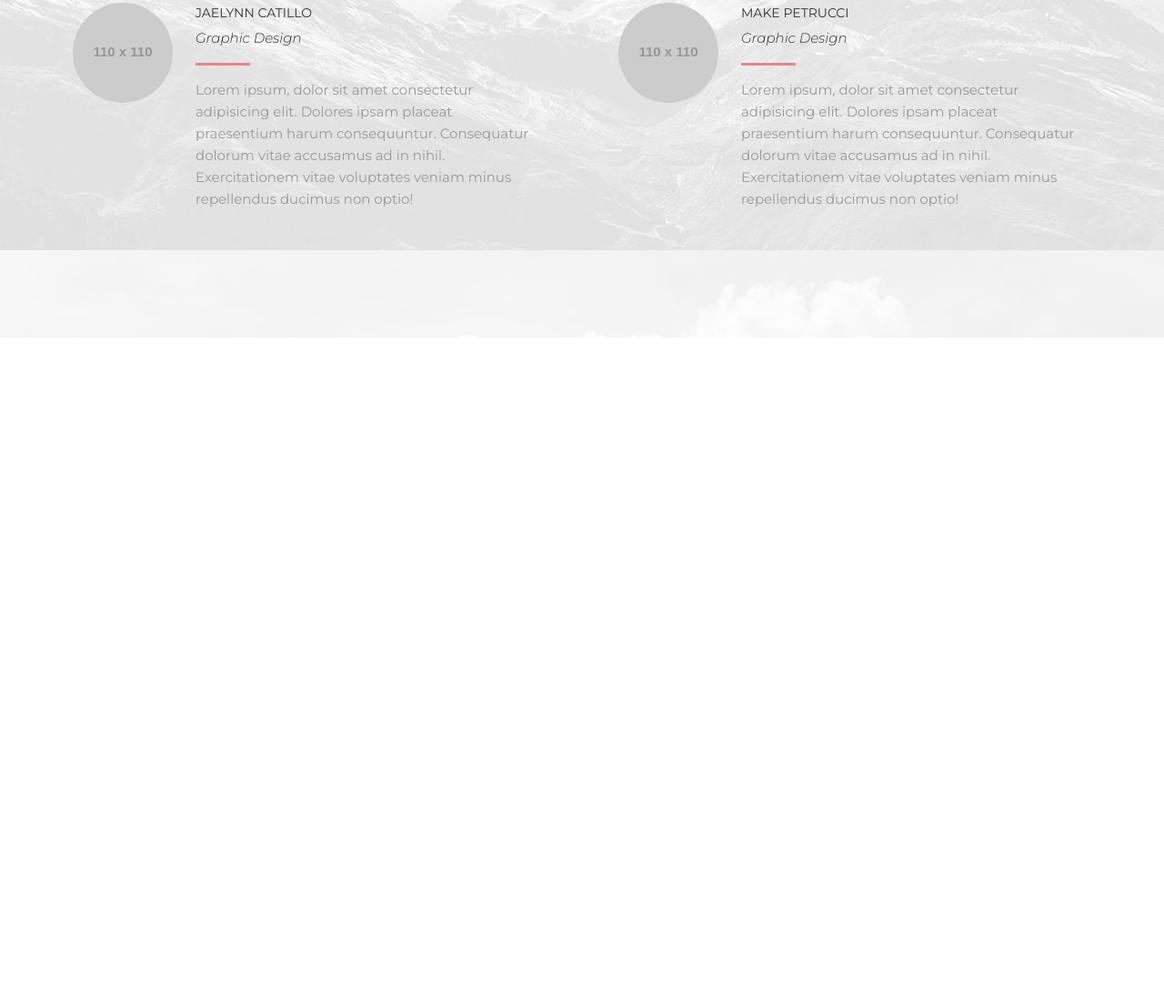
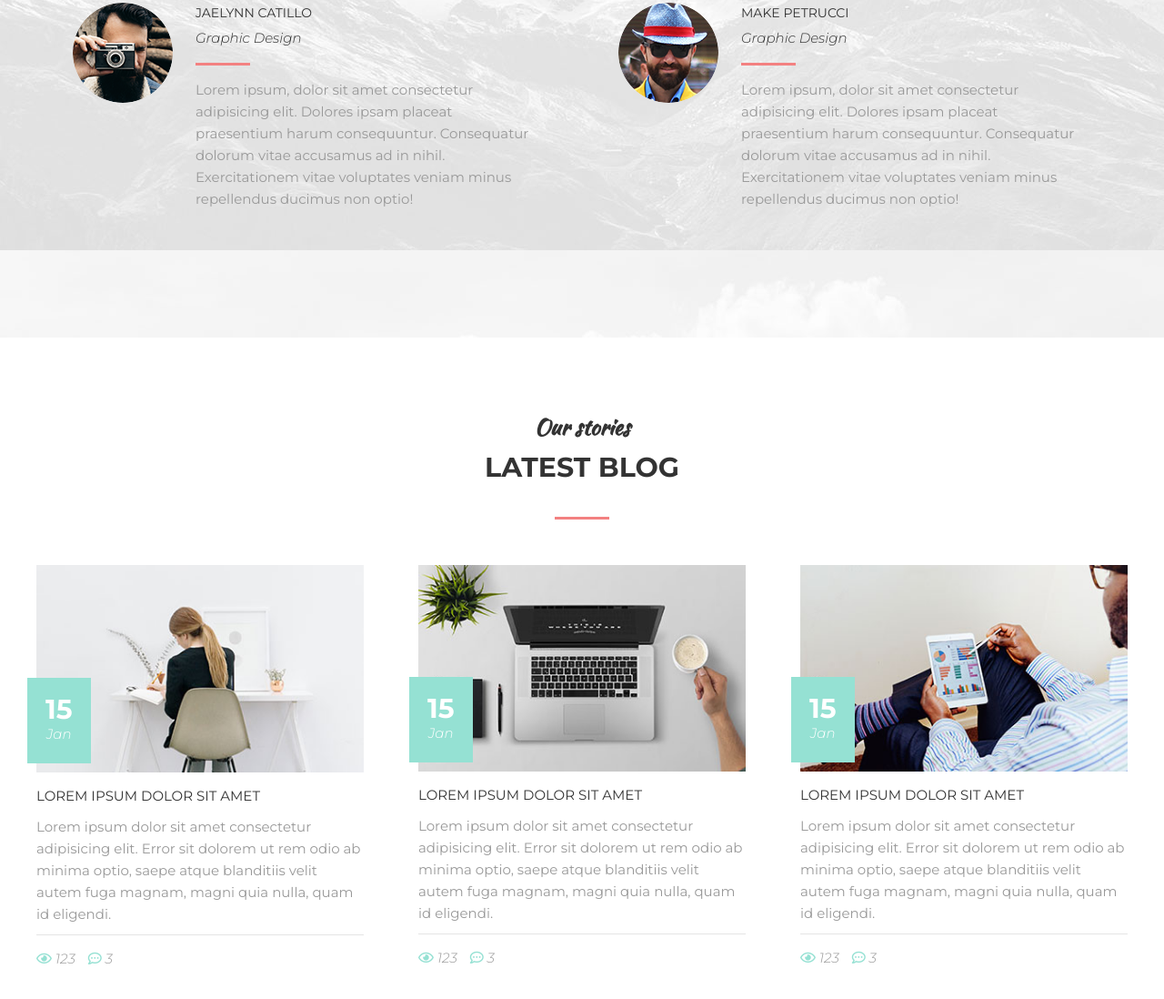
Before and after one commit to vladimirkhvan/layout-creating, a plain HTML site: page Mogo/index.html in a window 1280 px wide. Shown: the part 7689-8787 px from the top of the page at 91% size. Before the commit the page ends 8060 px from the top, so only its background shows below. Drawn offline with Linux system fonts and the light colour scheme; placeholder pictures from the web are drawn by us.

Commit message:
blog block was added

```diff
--- a/Mogo/assets/css/style.css
+++ b/Mogo/assets/css/style.css
@@ -776,3 +776,94 @@ header{
     background-color: #f38181;
 
 }
+
+/* BLOG */
+
+.blog{
+    display: flex;
+    justify-content:space-between;
+}
+
+.blogItem{
+    width: 30%;
+}
+
+.blogHeader{
+    position: relative;
+    margin-bottom: 14px;
+}
+
+.blogPhoto{
+    display: block;
+    max-width: 100%;
+    height: auto;
+}
+
+.blogDate{
+    padding: 20px;
+
+    background-color: #95e1d3;
+
+    font-style: italic;
+    font-size: 15px;
+    color: #fff;
+    font-weight: 300;
+    text-align: center;
+
+    position:absolute;
+    bottom: 10px;
+    left: -10px;
+    z-index: 1;
+}
+
+.blogDateDay{
+    font-size: 30px;
+    line-height: 1;
+    font-weight: 700;
+    font-style: normal;
+}
+
+.blogTitle{
+    font-style: 14px;
+    color: #333;
+    text-transform: uppercase;
+    margin-bottom: 10px;
+}
+
+.blogContent{
+    margin-bottom: 10px;
+}
+
+.blogTitle a{
+    text-decoration: none;
+    color: inherit;
+}
+
+.blogTitle a:hover{
+    text-decoration:underline;
+}
+
+.blogText{
+    font-style: 15px;
+    color: #999;
+}
+
+.blogFooter{
+    padding-top: 14px;
+    border-top: 1px solid #e5e5e5;
+
+    font-style: 15px;
+    font-weight: 300;
+    font-style: italic;
+    color: #999;
+}
+
+.blogStatItem{
+    display: inline-block;
+    vertical-align: top;
+    margin-right: 10px;
+}
+
+.blogStatItem i{
+    color: #95e1d3;
+}
--- a/Mogo/index.html
+++ b/Mogo/index.html
@@ -603,7 +603,7 @@
             <div class="clients">
 
                 <div class="clientsItem">
-                    <img class = "clientsPhoto" src="http://placehold.it/110x110" alt="">
+                    <img class = "clientsPhoto" src="assets/img/clients/1.png" alt="">
                     <div class="clientsContent">
                         <div class="clientsName">Matthew Dix</div>
                         <div class="clientsProf">Graphic Design</div>
@@ -614,7 +614,7 @@
                 </div>
 
                 <div class="clientsItem">
-                    <img class = "clientsPhoto" src="http://placehold.it/110x110" alt="">
+                    <img class = "clientsPhoto" src="assets/img/clients/2.png" alt="">
                     <div class="clientsContent">
                         <div class="clientsName">Nick karvouns</div>
                         <div class="clientsProf">Graphic Design</div>
@@ -625,7 +625,7 @@
                 </div>
 
                 <div class="clientsItem">
-                    <img class = "clientsPhoto" src="http://placehold.it/110x110" alt="">
+                    <img class = "clientsPhoto" src="assets/img/clients/3.png" alt="">
                     <div class="clientsContent">
                         <div class="clientsName">jaelynn catillo</div>
                         <div class="clientsProf">Graphic Design</div>
@@ -636,7 +636,7 @@
                 </div>
 
                 <div class="clientsItem">
-                    <img class = "clientsPhoto" src="http://placehold.it/110x110" alt="">
+                    <img class = "clientsPhoto" src="assets/img/clients/4.png" alt="">
                     <div class="clientsContent">
                         <div class="clientsName">make petrucci</div>
                         <div class="clientsProf">Graphic Design</div>
@@ -651,6 +651,132 @@
         </div>
     </section>
 
+    <section class="section">
+        <div class="container">
+
+            <div class="sectionHeader">
+                <h3 class = "sectionSubTitle">Our stories</h2>
+                <h2 class = "sectionTitle">latest blog</h2>
+            </div>
+
+            <div class="blog">
+
+                <div class="blogItem">
+                    <div class="blogHeader">
+                        <a href="#">
+                            <img src="assets/img/blog/1.jpg" alt="" class="blogPhoto">
+                        </a>
+                        <div class="blogDate">
+                            <div class="blogDateDay">15</div>
+                            Jan
+                        </div>
+                    </div>
+
+                    <div class="blogContent">
+
+                        <div class="blogTitle">
+                            <a href="#">
+                                Lorem ipsum dolor sit amet
+                            </a>
+                        </div>
+                        <div class="blogText">
+                            Lorem ipsum dolor sit amet consectetur adipisicing elit. Error sit dolorem ut rem odio ab minima optio, saepe atque blanditiis velit autem fuga magnam, magni quia nulla, quam id eligendi.
+                        </div>
+
+                    </div>
+
+                    <div class="blogFooter">
+                        <span class="blogStatItem">
+                            <i class="far fa-eye"></i>
+                            123
+                        </span>
+                        <span class="blogStatItem">
+                            <i class="far fa-comment-dots"></i>
+                            3
+                        </span>
+                    </div>
+
+                </div>
+
+                <div class="blogItem">
+                    <div class="blogHeader">
+                        <a href="#">
+                            <img src="assets/img/blog/2.jpg" alt="" class="blogPhoto">
+                        </a>
+                        <div class="blogDate">
+                            <div class="blogDateDay">15</div>
+                            Jan
+                        </div>
+                    </div>
+
+                    <div class="blogContent">
+
+                        <div class="blogTitle">
+                            <a href="#">
+                                Lorem ipsum dolor sit amet
+                            </a>
+                        </div>
+                        <div class="blogText">
+                            Lorem ipsum dolor sit amet consectetur adipisicing elit. Error sit dolorem ut rem odio ab minima optio, saepe atque blanditiis velit autem fuga magnam, magni quia nulla, quam id eligendi.
+                        </div>
+
+                    </div>
+
+                    <div class="blogFooter">
+                        <span class="blogStatItem">
+                            <i class="far fa-eye"></i>
+                            123
+                        </span>
+                        <span class="blogStatItem">
+                            <i class="far fa-comment-dots"></i>
+                            3
+                        </span>
+                    </div>
+
+                </div>
+
+                <div class="blogItem">
+                    <div class="blogHeader">
+                        <a href="#">
+                            <img src="assets/img/blog/3.jpg" alt="" class="blogPhoto">
+                        </a>
+                        <div class="blogDate">
+                            <div class="blogDateDay">15</div>
+                            Jan
+                        </div>
+                    </div>
+
+                    <div class="blogContent">
+
+                        <div class="blogTitle">
+                            <a href="#">
+                                Lorem ipsum dolor sit amet
+                            </a>
+                        </div>
+                        <div class="blogText">
+                            Lorem ipsum dolor sit amet consectetur adipisicing elit. Error sit dolorem ut rem odio ab minima optio, saepe atque blanditiis velit autem fuga magnam, magni quia nulla, quam id eligendi.
+                        </div>
+
+                    </div>
+
+                    <div class="blogFooter">
+                        <span class="blogStatItem">
+                            <i class="far fa-eye"></i>
+                            123
+                        </span>
+                        <span class="blogStatItem">
+                            <i class="far fa-comment-dots"></i>
+                            3
+                        </span>
+                    </div>
+
+                </div>
+
+            </div>
+
+        </div>
+    </section>
+
 </body>
 
 </html>
```
